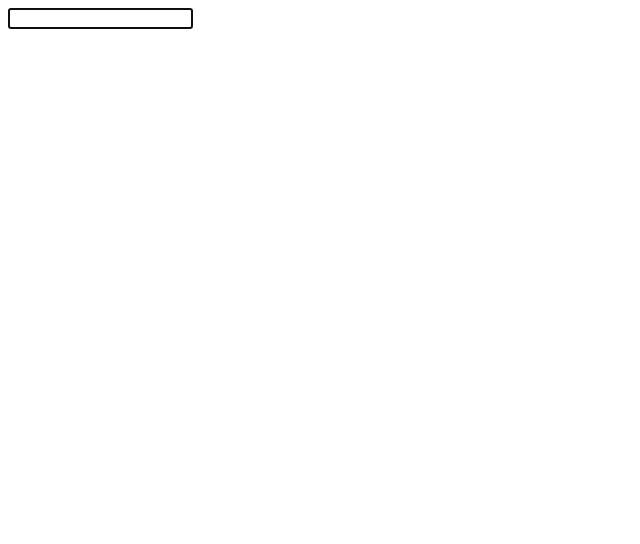
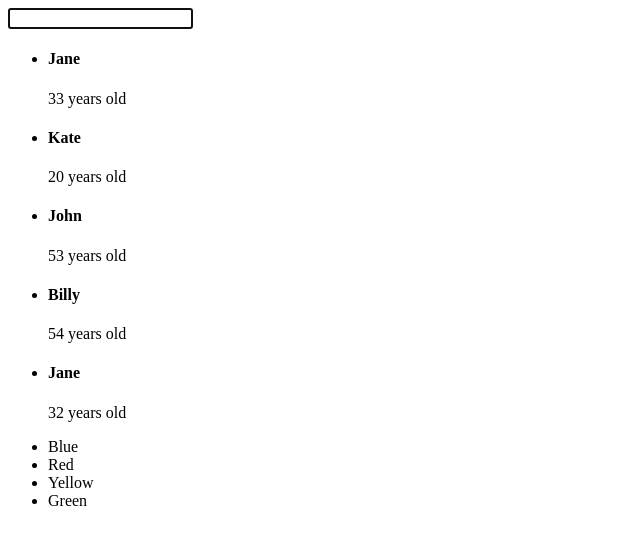
Before and after one commit to NicolasPapappicco/Esercizi-React, a React (Vite) app: page / in a window 1280 px wide. Shown: the top 544 px of the page, without its empty margins (0-640 px from the left). Built offline with nearby package versions, Linux system fonts and the light colour scheme.

Commit message:
es Lists

```diff
--- a/src/App.jsx
+++ b/src/App.jsx
@@ -1,7 +1,9 @@
+import { Colors } from "./Colors";
 import { FocusableInput } from "./FocusableInput";
 import { InteractiveWelcome } from "./InteractiveWelcome";
 import { Login } from "./Login";
 import { MyForm } from "./MyForm";
+import { MyList } from "./MyList";
 import { UncontrolledLogin } from "./UncontrolledLogin";
 
 
@@ -9,6 +11,23 @@ export function App() {
     return (
         <div>
             <FocusableInput/>
+            <MyList
+                items={[
+                    {id: 1, name: "Jane", age: 33},
+                    {id: 2, name: "Kate", age: 20},
+                    {id: 3, name: "John", age: 53},
+                    {id: 4, name: "Billy", age: 54},
+                    {id: 5, name: "Jane", age: 32},
+                ]}
+            />
+            <Colors
+                array={[
+                    {id: 1, name: "Blue"},
+                    {id: 2, name: "Red"},
+                    {id: 3, name: "Yellow"},
+                    {id: 4, name: "Green"},
+                ]}
+            />
         </div>
     )
 }
--- /dev/null
+++ b/src/Color.jsx
@@ -0,0 +1,5 @@
+export function Color({ color }) {
+    return (
+        <li>{color.name}</li>
+    )
+}
--- /dev/null
+++ b/src/Colors.jsx
@@ -0,0 +1,11 @@
+import { Color } from "./Color";
+
+export function Colors({ array }) {
+    return (
+        <ul>
+            {array.map((array) => (
+                <Color key={array.id} color={array}/>
+            ))}
+        </ul>
+    )
+}
--- /dev/null
+++ b/src/MyList.jsx
@@ -0,0 +1,22 @@
+function MyListItem({ item }) {
+    return (
+        <li>
+            <h4>{item.name}</h4>
+            <p>{item.age} years old</p>
+       </li>
+    )
+}
+
+
+export function MyList({ items }) {
+    // const names = ["Jane", "Kate", "John", "Billy"]
+    // const items = names.map((name) => <li>{name}</li>)
+
+    return (
+        <ul>
+            {items.map((item) => (
+                <MyListItem key={item.id} item={item} />
+            ))}
+        </ul>
+    )
+}
```
